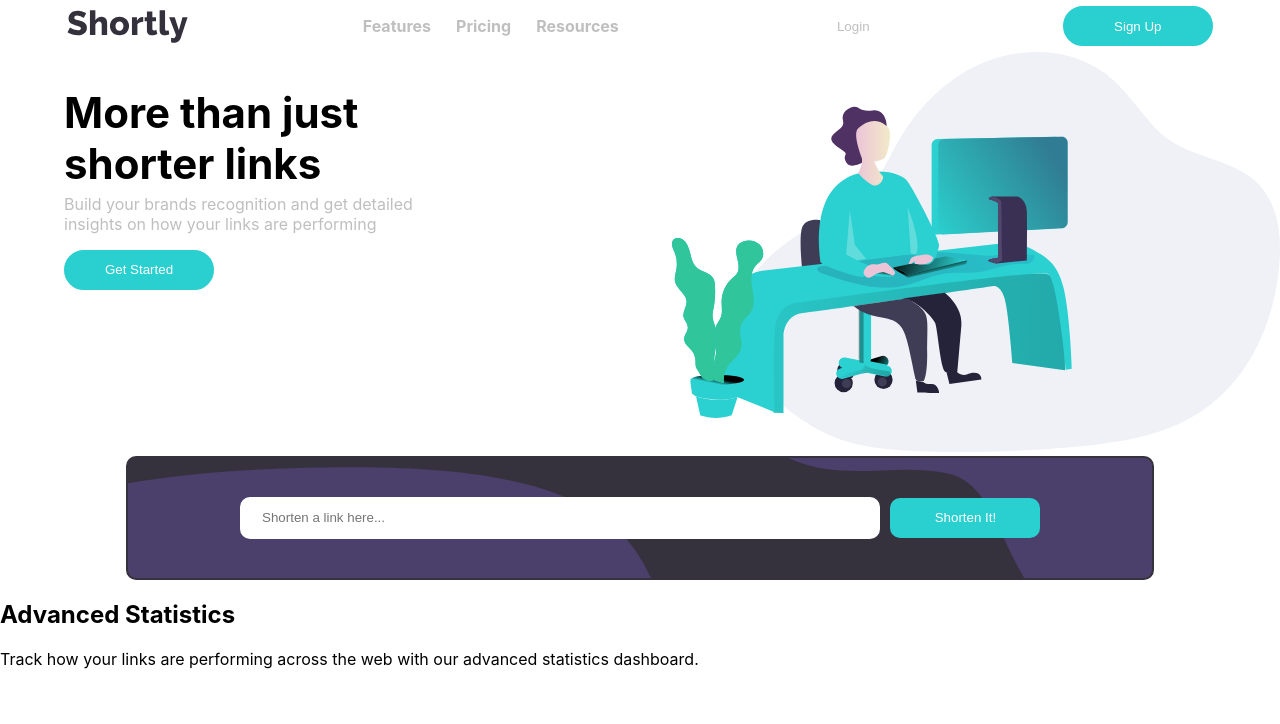
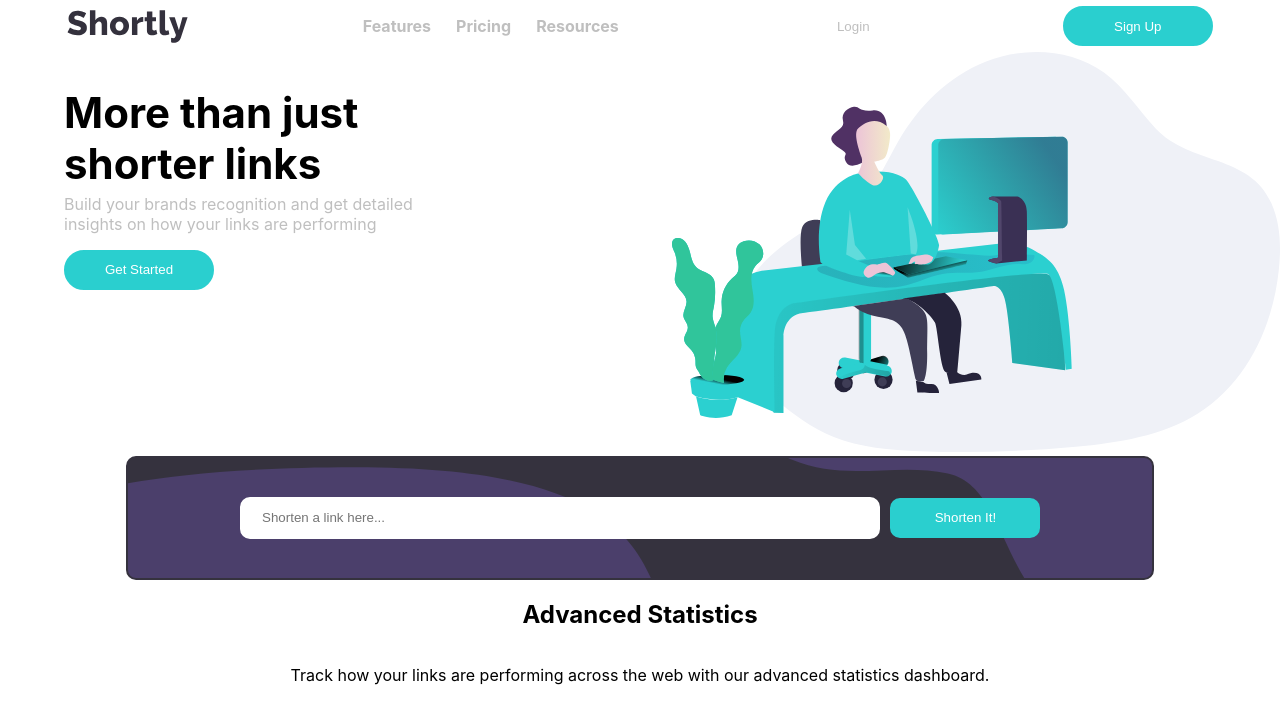
Before and after one commit to steven-mpawulo/url-shortening-page, a React (Create React App) app: page / in a window 1280 px wide. Shown: the top 724 px of the page. Built offline with nearby package versions, Linux system fonts and the light colour scheme.

Commit message:
makes third section a column

```diff
--- a/src/components/main/main.css
+++ b/src/components/main/main.css
@@ -57,3 +57,9 @@ input {
     border-radius: 10px;
     padding-left: 2%;
 }
+
+.third-section {
+    display: flex;
+    flex-direction: column;
+    align-items: center;
+}
```
